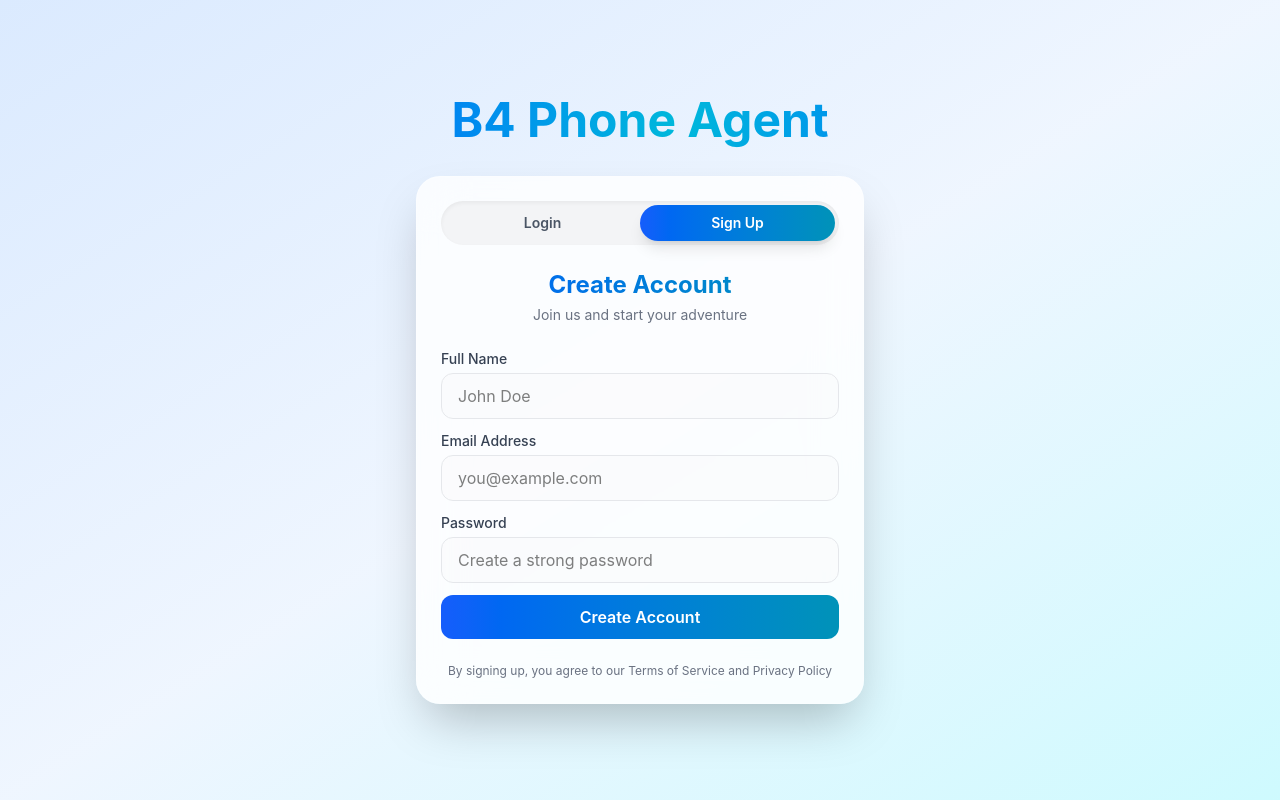
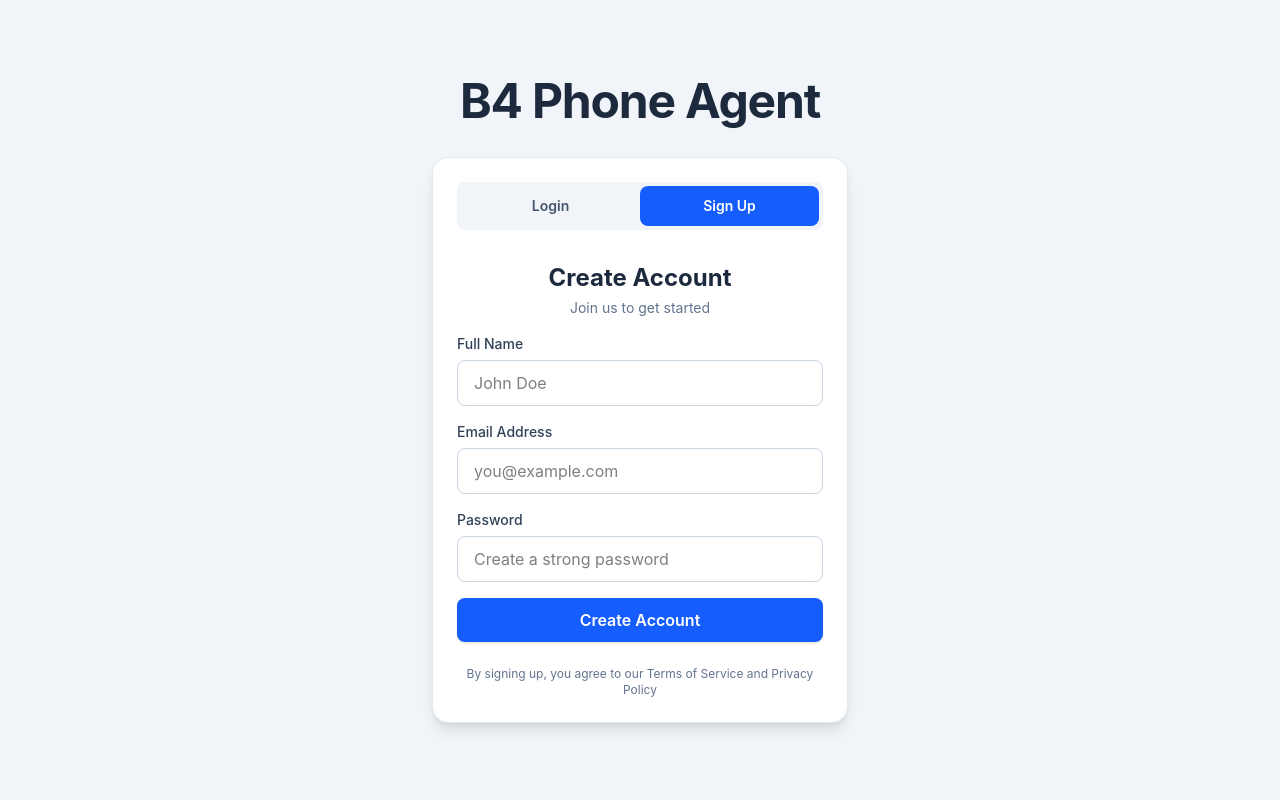
Before and after one commit to cheangdominic/b4-phone-agent-frontend, a React app in the folder frontend/: page / in a window 1280 px wide. Both pictures are taken after a click on the button "Sign Up". Built offline with nearby package versions, Linux system fonts and the light colour scheme; the HTML template or start-up script is replaced by a standard one.

Commit message:
Updated the look on the frontend sign up and login page

```diff
--- a/frontend/src/App.jsx
+++ b/frontend/src/App.jsx
@@ -1,55 +1,57 @@
 import { useState } from "react";
 import { motion, AnimatePresence } from "framer-motion";
-import "./App.css";
 
 function App() {
   const [isLogin, setIsLogin] = useState(true);
 
   return (
-    <div className="min-h-screen flex flex-col items-center justify-center bg-gradient-to-br from-blue-100 via-blue-50 to-cyan-100">
-      {/* Title Section - Centered */}
+    <div className="min-h-screen flex flex-col items-center justify-center bg-slate-100">
+      {/* Title Section - Solid color, no gradient */}
       <motion.h1
-        initial={{ opacity: 0, y: -30 }}
+        initial={{ opacity: 0, y: -20 }}
         animate={{ opacity: 1, y: 0 }}
-        transition={{ duration: 0.6, ease: "easeOut" }}
-        className="text-4xl md:text-5xl font-bold mb-8 relative inline-block"
+        transition={{ duration: 0.2, ease: "easeOut" }}
+        className="text-4xl md:text-5xl font-bold mb-8 text-slate-800 tracking-tight"
       >
-        <span className="bg-gradient-to-r from-blue-600 via-cyan-500 to-blue-600 bg-clip-text text-transparent bg-300% animate-gradient">
-          B4 Phone Agent
-        </span>
+        B4 Phone Agent
       </motion.h1>
 
-      <div className="w-full max-w-md">
-        {/* Card Container - Vertically Shorter */}
+      <div className="w-full max-w-md px-4">
+        {/* Card Container - Solid white, no blur, simple shadow */}
         <motion.div
-          initial={{ opacity: 0, y: 20 }}
+          initial={{ opacity: 0, y: 15 }}
           animate={{ opacity: 1, y: 0 }}
-          transition={{ duration: 0.5, delay: 0.2 }}
-          className="bg-white/80 backdrop-blur-xl rounded-3xl shadow-2xl p-6 border border-white/20"
+          transition={{ duration: 0.2, delay: 0.05 }}
+          className="bg-white rounded-2xl shadow-lg border border-slate-200 p-6"
         >
-          {/* Slider Toggle */}
-          <div className="relative mb-6 bg-gray-100 rounded-full p-1 shadow-inner">
+          {/* Slider Toggle - Solid colors, no gradients */}
+          <div className="relative mb-8 bg-slate-100 rounded-lg p-1">
             <div className="relative flex">
               <button
                 onClick={() => setIsLogin(true)}
-                className={`relative z-10 w-1/2 py-2 text-sm font-semibold transition-colors duration-300 ${
-                  isLogin ? "text-white" : "text-gray-600"
+                className={`relative z-10 w-1/2 py-2.5 text-sm font-semibold transition-colors duration-150 ${
+                  isLogin ? "text-white" : "text-slate-600"
                 }`}
               >
                 Login
               </button>
               <button
                 onClick={() => setIsLogin(false)}
-                className={`relative z-10 w-1/2 py-2 text-sm font-semibold transition-colors duration-300 ${
-                  !isLogin ? "text-white" : "text-gray-600"
+                className={`relative z-10 w-1/2 py-2.5 text-sm font-semibold transition-colors duration-150 ${
+                  !isLogin ? "text-white" : "text-slate-600"
                 }`}
               >
                 Sign Up
               </button>
               <motion.div
-                className="absolute top-0 left-0 w-1/2 h-full bg-gradient-to-r from-blue-600 to-cyan-600 rounded-full shadow-lg"
+                className="absolute top-0 left-0 w-1/2 h-full bg-blue-600 rounded-lg"
                 layout
-                transition={{ type: "spring", stiffness: 300, damping: 30 }}
+                transition={{
+                  type: "spring",
+                  stiffness: 500,
+                  damping: 40,
+                  duration: 0.15,
+                }}
                 initial={false}
                 animate={{ x: isLogin ? "0%" : "100%" }}
               />
@@ -60,72 +62,55 @@ function App() {
             {isLogin ? (
               <motion.div
                 key="login"
-                initial={{ opacity: 0, x: -30 }}
+                initial={{ opacity: 0, x: -15 }}
                 animate={{ opacity: 1, x: 0 }}
-                exit={{ opacity: 0, x: 30 }}
-                transition={{ duration: 0.3, ease: "easeInOut" }}
+                exit={{ opacity: 0, x: 15 }}
+                transition={{ duration: 0.15 }}
+                className="space-y-4"
               >
-                <motion.h2
-                  initial={{ opacity: 0, y: -10 }}
-                  animate={{ opacity: 1, y: 0 }}
-                  transition={{ delay: 0.1 }}
-                  className="text-2xl font-bold mb-1 text-center bg-gradient-to-r from-blue-600 to-cyan-600 bg-clip-text text-transparent"
-                >
-                  Welcome Back
-                </motion.h2>
-                <p className="text-gray-500 text-center mb-6 text-sm">
-                  Sign in to continue your journey
-                </p>
+                <div className="text-center">
+                  <h2 className="text-2xl font-bold text-slate-800">
+                    Welcome Back
+                  </h2>
+                  <p className="text-slate-500 text-sm mt-1">
+                    Sign in to continue
+                  </p>
+                </div>
 
-                <div className="space-y-3">
-                  <motion.div
-                    initial={{ opacity: 0, x: -20 }}
-                    animate={{ opacity: 1, x: 0 }}
-                    transition={{ delay: 0.2 }}
-                  >
-                    <label className="block text-sm font-medium text-gray-700 mb-1">
+                <div className="space-y-4">
+                  <div>
+                    <label className="block text-sm font-medium text-slate-700 mb-1.5">
                       Email Address
                     </label>
                     <input
                       type="email"
                       placeholder="you@example.com"
-                      className="w-full px-4 py-2.5 border border-gray-200 rounded-xl focus:outline-none focus:ring-2 focus:ring-blue-500 focus:border-transparent transition-all bg-gray-50/50"
+                      className="w-full px-4 py-2.5 border border-slate-300 rounded-lg focus:outline-none focus:ring-2 focus:ring-blue-500 focus:border-transparent transition-all bg-white"
                     />
-                  </motion.div>
+                  </div>
 
-                  <motion.div
-                    initial={{ opacity: 0, x: -20 }}
-                    animate={{ opacity: 1, x: 0 }}
-                    transition={{ delay: 0.3 }}
-                  >
-                    <label className="block text-sm font-medium text-gray-700 mb-1">
+                  <div>
+                    <label className="block text-sm font-medium text-slate-700 mb-1.5">
                       Password
                     </label>
                     <input
                       type="password"
                       placeholder="••••••••"
-                      className="w-full px-4 py-2.5 border border-gray-200 rounded-xl focus:outline-none focus:ring-2 focus:ring-blue-500 focus:border-transparent transition-all bg-gray-50/50"
+                      className="w-full px-4 py-2.5 border border-slate-300 rounded-lg focus:outline-none focus:ring-2 focus:ring-blue-500 focus:border-transparent transition-all bg-white"
                     />
-                  </motion.div>
+                  </div>
 
-                  <motion.div
-                    initial={{ opacity: 0, y: 20 }}
-                    animate={{ opacity: 1, y: 0 }}
-                    transition={{ delay: 0.4 }}
-                    className="flex justify-end"
-                  >
-                    <button className="text-sm text-blue-600 hover:text-blue-700 font-medium">
+                  <div className="flex justify-end">
+                    <button className="text-sm text-blue-600 hover:text-blue-700 font-medium transition-colors">
                       Forgot password?
                     </button>
-                  </motion.div>
+                  </div>
 
                   <motion.button
-                    initial={{ opacity: 0, y: 20 }}
-                    animate={{ opacity: 1, y: 0 }}
-                    transition={{ delay: 0.5 }}
-                    whileHover={{ scale: 1.02 }}
-                    whileTap={{ scale: 0.98 }}
-                    className="w-full bg-gradient-to-r from-blue-600 to-cyan-600 text-white py-2.5 rounded-xl font-semibold hover:shadow-lg transition-all duration-300"
+                    whileHover={{ scale: 1.01 }}
+                    whileTap={{ scale: 0.99 }}
+                    transition={{ duration: 0.1 }}
+                    className="w-full bg-blue-600 hover:bg-blue-700 text-white py-2.5 rounded-lg font-semibold transition-colors shadow-sm"
                   >
                     Sign In
                   </motion.button>
@@ -134,143 +119,74 @@ function App() {
             ) : (
               <motion.div
                 key="signup"
-                initial={{ opacity: 0, x: 30 }}
+                initial={{ opacity: 0, x: 15 }}
                 animate={{ opacity: 1, x: 0 }}
-                exit={{ opacity: 0, x: -30 }}
-                transition={{ duration: 0.3, ease: "easeInOut" }}
+                exit={{ opacity: 0, x: -15 }}
+                transition={{ duration: 0.15 }}
+                className="space-y-4"
               >
-                <motion.h2
-                  initial={{ opacity: 0, y: -10 }}
-                  animate={{ opacity: 1, y: 0 }}
-                  transition={{ delay: 0.1 }}
-                  className="text-2xl font-bold mb-1 text-center bg-gradient-to-r from-blue-600 to-cyan-600 bg-clip-text text-transparent"
-                >
-                  Create Account
-                </motion.h2>
-                <p className="text-gray-500 text-center mb-6 text-sm">
-                  Join us and start your adventure
-                </p>
+                <div className="text-center">
+                  <h2 className="text-2xl font-bold text-slate-800">
+                    Create Account
+                  </h2>
+                  <p className="text-slate-500 text-sm mt-1">
+                    Join us to get started
+                  </p>
+                </div>
 
-                <div className="space-y-3">
-                  <motion.div
-                    initial={{ opacity: 0, x: 20 }}
-                    animate={{ opacity: 1, x: 0 }}
-                    transition={{ delay: 0.2 }}
-                  >
-                    <label className="block text-sm font-medium text-gray-700 mb-1">
+                <div className="space-y-4">
+                  <div>
+                    <label className="block text-sm font-medium text-slate-700 mb-1.5">
                       Full Name
                     </label>
                     <input
                       type="text"
                       placeholder="John Doe"
-                      className="w-full px-4 py-2.5 border border-gray-200 rounded-xl focus:outline-none focus:ring-2 focus:ring-blue-500 focus:border-transparent transition-all bg-gray-50/50"
+                      className="w-full px-4 py-2.5 border border-slate-300 rounded-lg focus:outline-none focus:ring-2 focus:ring-blue-500 focus:border-transparent transition-all bg-white"
                     />
-                  </motion.div>
+                  </div>
 
-                  <motion.div
-                    initial={{ opacity: 0, x: 20 }}
-                    animate={{ opacity: 1, x: 0 }}
-                    transition={{ delay: 0.3 }}
-                  >
-                    <label className="block text-sm font-medium text-gray-700 mb-1">
+                  <div>
+                    <label className="block text-sm font-medium text-slate-700 mb-1.5">
                       Email Address
                     </label>
                     <input
                       type="email"
                       placeholder="you@example.com"
-                      className="w-full px-4 py-2.5 border border-gray-200 rounded-xl focus:outline-none focus:ring-2 focus:ring-blue-500 focus:border-transparent transition-all bg-gray-50/50"
+                      className="w-full px-4 py-2.5 border border-slate-300 rounded-lg focus:outline-none focus:ring-2 focus:ring-blue-500 focus:border-transparent transition-all bg-white"
                     />
-                  </motion.div>
+                  </div>
 
-                  <motion.div
-                    initial={{ opacity: 0, x: 20 }}
-                    animate={{ opacity: 1, x: 0 }}
-                    transition={{ delay: 0.4 }}
-                  >
-                    <label className="block text-sm font-medium text-gray-700 mb-1">
+                  <div>
+                    <label className="block text-sm font-medium text-slate-700 mb-1.5">
                       Password
                     </label>
                     <input
                       type="password"
                       placeholder="Create a strong password"
-                      className="w-full px-4 py-2.5 border border-gray-200 rounded-xl focus:outline-none focus:ring-2 focus:ring-blue-500 focus:border-transparent transition-all bg-gray-50/50"
+                      className="w-full px-4 py-2.5 border border-slate-300 rounded-lg focus:outline-none focus:ring-2 focus:ring-blue-500 focus:border-transparent transition-all bg-white"
                     />
-                  </motion.div>
+                  </div>
 
                   <motion.button
-                    initial={{ opacity: 0, y: 20 }}
-                    animate={{ opacity: 1, y: 0 }}
-                    transition={{ delay: 0.5 }}
-                    whileHover={{ scale: 1.02 }}
-                    whileTap={{ scale: 0.98 }}
-                    className="w-full bg-gradient-to-r from-blue-600 to-cyan-600 text-white py-2.5 rounded-xl font-semibold hover:shadow-lg transition-all duration-300"
+                    whileHover={{ scale: 1.01 }}
+                    whileTap={{ scale: 0.99 }}
+                    transition={{ duration: 0.1 }}
+                    className="w-full bg-blue-600 hover:bg-blue-700 text-white py-2.5 rounded-lg font-semibold transition-colors shadow-sm"
                   >
                     Create Account
                   </motion.button>
 
-                  <motion.p
-                    initial={{ opacity: 0 }}
-                    animate={{ opacity: 1 }}
-                    transition={{ delay: 0.6 }}
-                    className="text-xs text-center text-gray-500 mt-3"
-                  >
+                  <p className="text-xs text-center text-slate-500 pt-2">
                     By signing up, you agree to our Terms of Service and Privacy
                     Policy
-                  </motion.p>
+                  </p>
                 </div>
               </motion.div>
             )}
           </AnimatePresence>
         </motion.div>
-
-        {/* Decorative Elements - Updated to blue tones */}
-        <div className="absolute inset-0 -z-10 overflow-hidden">
-          <div className="absolute top-20 left-10 w-72 h-72 bg-blue-300 rounded-full mix-blend-multiply filter blur-xl opacity-70 animate-blob"></div>
-          <div className="absolute top-40 right-10 w-72 h-72 bg-cyan-300 rounded-full mix-blend-multiply filter blur-xl opacity-70 animate-blob animation-delay-2000"></div>
-          <div className="absolute bottom-20 left-20 w-72 h-72 bg-indigo-300 rounded-full mix-blend-multiply filter blur-xl opacity-70 animate-blob animation-delay-4000"></div>
-        </div>
       </div>
-
-      <style jsx>{`
-        @keyframes blob {
-          0% {
-            transform: translate(0px, 0px) scale(1);
-          }
-          33% {
-            transform: translate(30px, -50px) scale(1.1);
-          }
-          66% {
-            transform: translate(-20px, 20px) scale(0.9);
-          }
-          100% {
-            transform: translate(0px, 0px) scale(1);
-          }
-        }
-        .animate-blob {
-          animation: blob 7s infinite;
-        }
-        .animation-delay-2000 {
-          animation-delay: 2s;
-        }
-        .animation-delay-4000 {
-          animation-delay: 4s;
-        }
-        @keyframes gradient {
-          0% {
-            background-position: 0% 50%;
-          }
-          50% {
-            background-position: 100% 50%;
-          }
-          100% {
-            background-position: 0% 50%;
-          }
-        }
-        .animate-gradient {
-          background-size: 200% auto;
-          animation: gradient 3s linear infinite;
-        }
-      `}</style>
     </div>
   );
 }
```
